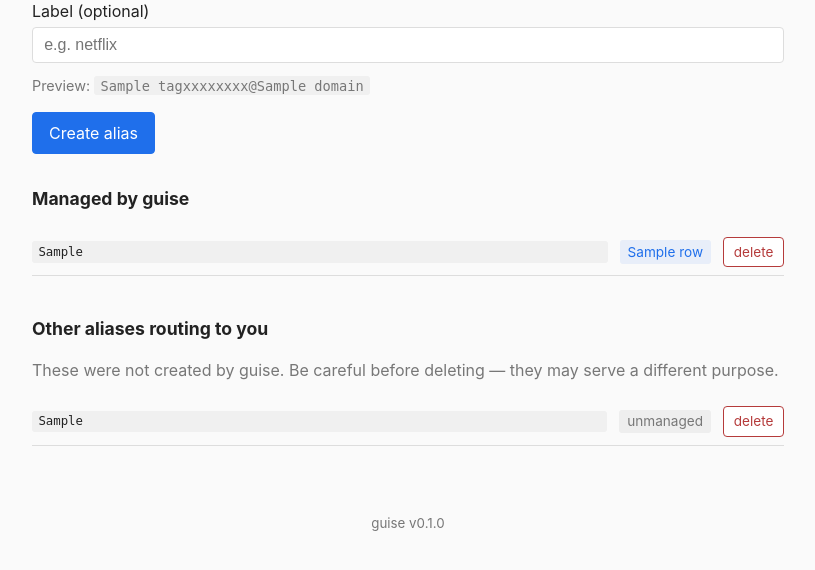
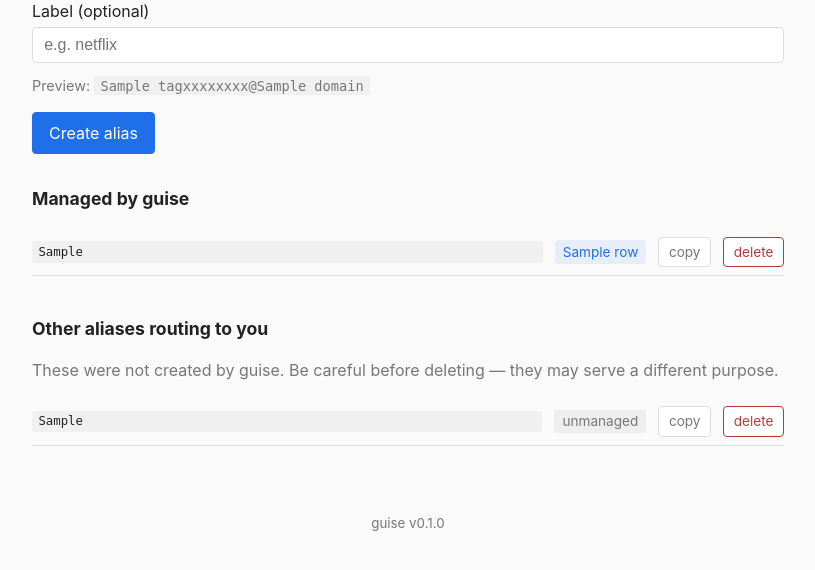
Before and after one commit to messelink/guise, a Flask app: template server/app/templates/index.html in a window 1280 px wide. Shown: the part 196-766 px from the top of the page, without its empty margins (232-1047 px from the left). Run offline with Flask 3, Linux system fonts and the light colour scheme; the template is opened without the code that fills it: most values are stand-ins (such as "Sample title", 1, 10 or a date in 2020); parts of the project's set-up code (start-up, migrations or seed data) failed here and were passed over.

Commit message:
Add copy-to-clipboard button next to each alias
Per-row button on both Managed and Other sections. Uses document.execCommand('copy') for cross-browser/cross-context reliability (modern navigator.clipboard.writeText silently no-ops on http://localhost in some browsers). Shows 'copied' feedback for ~1.5s, 'copy failed' if the exec returns false.

Co-Authored-By: Claude Opus 4.7 (1M context) <noreply@anthropic.com>

```diff
--- a/server/app/static/style.css
+++ b/server/app/static/style.css
@@ -74,6 +74,17 @@ button.danger {
   padding: 0.25rem 0.6rem;
   font-size: 0.85rem;
 }
+button.copy {
+  background: white;
+  color: var(--muted);
+  border-color: var(--border);
+  padding: 0.25rem 0.6rem;
+  font-size: 0.85rem;
+}
+button.copy:disabled {
+  opacity: 0.7;
+  cursor: default;
+}
 button.link {
   background: none;
   border: none;
--- a/server/app/templates/index.html
+++ b/server/app/templates/index.html
@@ -26,6 +26,7 @@
         <li>
           <code>{{ row.local_part }}</code>
           {% if row.label %}<span class="label">{{ row.label }}</span>{% else %}<span class="label muted">no label</span>{% endif %}
+          <button type="button" class="copy" data-copy="{{ row.local_part }}">copy</button>
           <form method="post" action="{{ url_for('main.delete', local_part=row.local_part) }}" class="inline">
             <input type="hidden" name="csrf_token" value="{{ csrf_token() }}">
             <button type="submit" class="danger"
@@ -48,6 +49,7 @@
       <li>
         <code>{{ row.local_part }}</code>
         <span class="label muted">unmanaged</span>
+        <button type="button" class="copy" data-copy="{{ row.local_part }}">copy</button>
         <form method="post" action="{{ url_for('main.delete', local_part=row.local_part) }}" class="inline">
           <input type="hidden" name="csrf_token" value="{{ csrf_token() }}">
           <button type="submit" class="danger"
@@ -77,6 +79,46 @@
       if (!confirm(btn.dataset.confirm)) e.preventDefault();
     });
   });
+
+  // Copy-to-clipboard. Uses document.execCommand('copy') for compatibility:
+  // navigator.clipboard.writeText() is the modern API but has a Firefox Android
+  // quirk where it resolves silently without writing on http://localhost.
+  // execCommand works on http+localhost, https, mobile, and desktop alike
+  // (officially deprecated but no browser has removed it).
+  function flashButton(btn, text, ms) {
+    var orig = btn.textContent;
+    btn.textContent = text;
+    btn.setAttribute('disabled', '');
+    setTimeout(function () {
+      btn.textContent = orig;
+      btn.removeAttribute('disabled');
+    }, ms);
+  }
+  function copyViaExecCommand(text) {
+    var ta = document.createElement('textarea');
+    ta.value = text;
+    ta.setAttribute('readonly', '');
+    ta.style.position = 'fixed';
+    ta.style.top = '-9999px';
+    ta.style.opacity = '0';
+    document.body.appendChild(ta);
+    ta.select();
+    try { ta.setSelectionRange(0, ta.value.length); } catch (e) {}
+    var ok = false;
+    try { ok = document.execCommand('copy'); } catch (e) { ok = false; }
+    document.body.removeChild(ta);
+    return ok;
+  }
+  document.querySelectorAll('button[data-copy]').forEach(function (btn) {
+    btn.addEventListener('click', function (e) {
+      e.preventDefault();
+      if (copyViaExecCommand(btn.dataset.copy)) {
+        flashButton(btn, 'copied', 1500);
+      } else {
+        flashButton(btn, 'copy failed', 2500);
+      }
+    });
+  });
 })();
 </script>
 {% endblock %}
```
